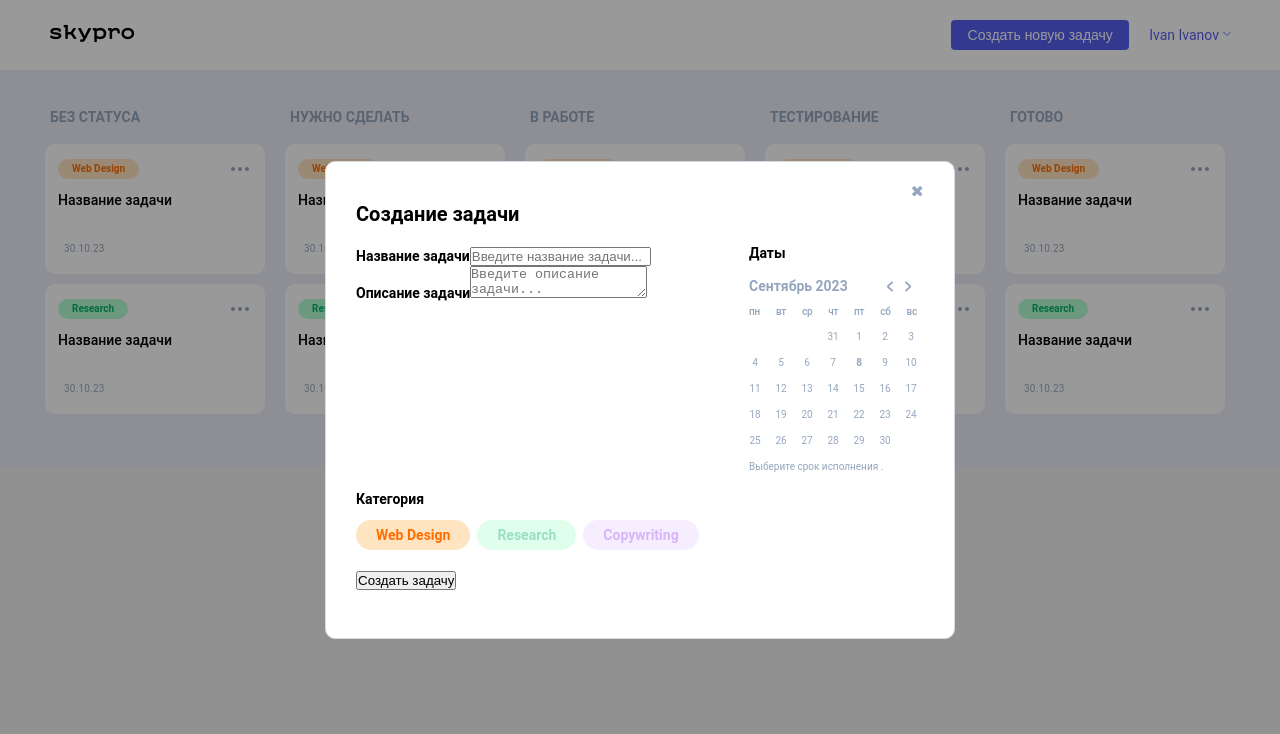
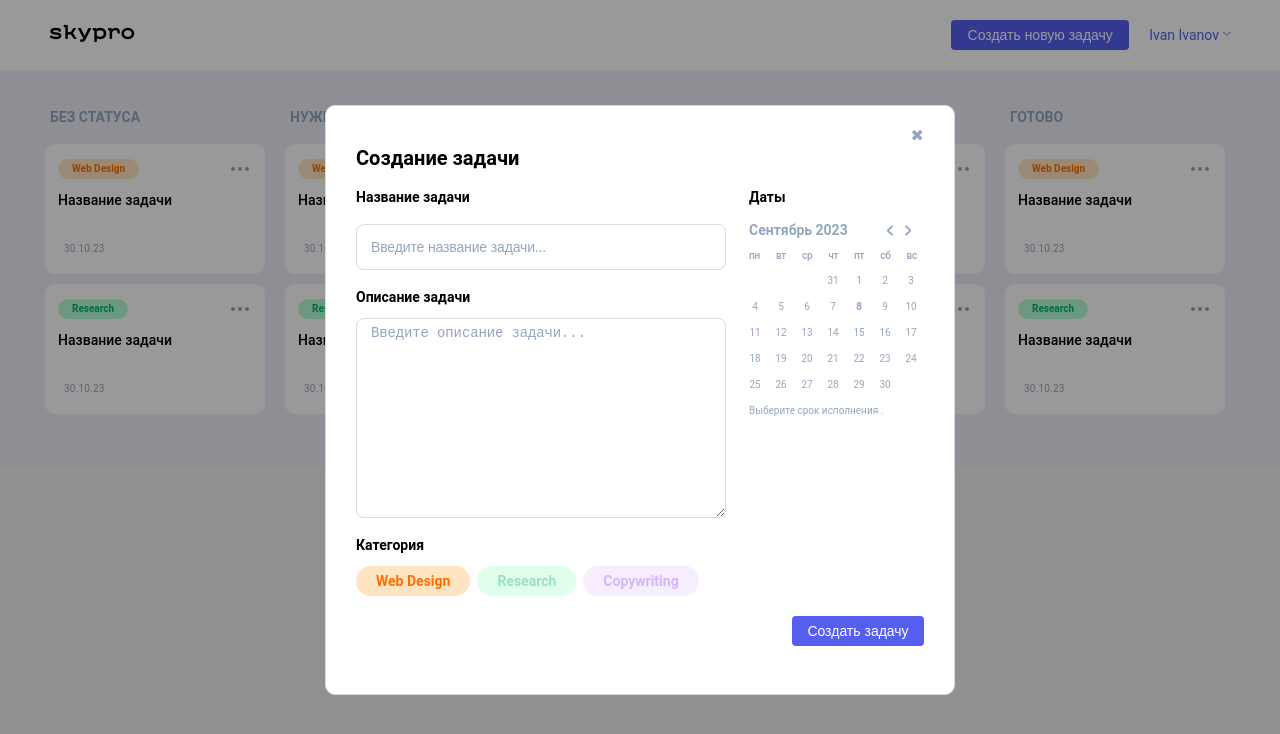
Before and after one commit to jeldnesss/skypro-kanban, a React (Vite) app: page / in a window 1280 px wide. Both pictures are taken after a click on the button "Создать новую задачу". Shown: the top 734 px of the page. Built offline with nearby package versions, Linux system fonts and the light colour scheme.

Commit message:
1 task-edited

```diff
--- a/src/App.jsx
+++ b/src/App.jsx
@@ -1,8 +1,8 @@
 import "./App.css";
-import Header from "./assets/Header/Header.jsx";
-import PopNewCard from "./assets/PopNewCard/PopNewCard.jsx";
-import PopBrowse from "./assets/PopBrowse/PopBrowse.jsx";
-import Main from "./assets/Main/Main.jsx";
+import Header from "./assets/components/Header/Header.jsx";
+import PopNewCard from "./assets/components/PopNewCard/PopNewCard.jsx";
+import PopBrowse from "./assets/components/PopBrowse/PopBrowse.jsx";
+import Main from "./assets/components//Main/Main.jsx";
 
 function App() {
   return (
@@ -14,11 +14,7 @@ function App() {
               <div className="pop-exit__ttl">
                 <h2>Выйти из аккаунта?</h2>
               </div>
-              <htmlForm
-                className="pop-exit__htmlForm"
-                id="htmlFormExit"
-                action="#"
-              >
+              <form className="pop-exit__htmlForm" id="htmlFormExit" action="#">
                 <div className="pop-exit__htmlForm-group">
                   <button className="pop-exit__exit-yes _hover01" id="exitYes">
                     <a href="modal/signin.html">Да, выйти</a>{" "}
@@ -27,7 +23,7 @@ function App() {
                     <a href="main.html">Нет, остаться</a>{" "}
                   </button>
                 </div>
-              </htmlForm>
+              </form>
             </div>
           </div>
         </div>
--- a/src/assets/Calendar/Calendar.jsx
+++ b/src/assets/components/Calendar/Calendar.jsx
@@ -1,3 +1,4 @@
+
 const Calendar = () => {
   return (
     <div className="pop-new-card__calendar calendar">
--- a/src/assets/PopBrowse/PopBrowse.jsx
+++ b/src/assets/components/PopBrowse/PopBrowse.jsx
@@ -31,24 +31,24 @@ const PopBrowse = () => {
               </div>
             </div>
             <div className="pop-browse__wrap">
-              <htmlForm
-                className="pop-browse__htmlForm htmlForm-browse"
-                id="htmlFormBrowseCard"
+              <form
+                className="pop-browse__form form-browse"
+                id="formBrowseCard"
                 action="#"
               >
-                <div className="htmlForm-browse__block">
+                <div className="form-browse__block">
                   <label htmlFor="textArea01" className="subttl">
                     Описание задачи
                   </label>
                   <textarea
-                    className="htmlForm-browse__area"
+                    className="form-browse__area"
                     name="text"
                     id="textArea01"
-                    readonly
+                    readOnly
                     placeholder="Введите описание задачи..."
                   ></textarea>
                 </div>
-              </htmlForm>
+              </form>
               <div className="pop-new-card__calendar calendar">
                 <p className="calendar__ttl subttl">Даты</p>
                 <div className="calendar__block">
--- a/src/assets/PopNewCard/PopNewCard.jsx
+++ b/src/assets/components/PopNewCard/PopNewCard.jsx
@@ -10,36 +10,36 @@ const PopNewCard = () => {
               &#10006;
             </a>
             <div className="pop-new-card__wrap">
-              <htmlForm
-                className="pop-new-card__htmlForm htmlForm-new"
-                id="htmlFormNewCard"
+              <form
+                className="pop-new-card__form form-new"
+                id="formNewCard"
                 action="#"
               >
-                <div className="htmlForm-new__block">
-                  <label htmlFor="htmlFormTitle" className="subttl">
+                <div className="form-new__block">
+                  <label htmlFor="formTitle" className="subttl">
                     Название задачи
                   </label>
                   <input
-                    className="htmlForm-new__input"
+                    className="form-new__input"
                     type="text"
                     name="name"
-                    id="htmlFormTitle"
+                    id="formTitle"
                     placeholder="Введите название задачи..."
                     autoFocus
                   />
                 </div>
-                <div className="htmlForm-new__block">
+                <div className="form-new__block">
                   <label htmlFor="textArea" className="subttl">
                     Описание задачи
                   </label>
                   <textarea
-                    className="htmlForm-new__area"
+                    className="form-new__area"
                     name="text"
                     id="textArea"
                     placeholder="Введите описание задачи..."
                   ></textarea>
                 </div>
-              </htmlForm>
+              </form>
               <Calendar />
             </div>
 
@@ -57,7 +57,7 @@ const PopNewCard = () => {
                 </div>
               </div>
             </div>
-            <button className="htmlForm-new__create _hover01" id="btnCreate">
+            <button className="form-new__create _hover01" id="btnCreate">
               Создать задачу
             </button>
           </div>
```
Also changed, not shown: src/assets/components/Card/Card.jsx (renamed from src/assets/Card/Card.jsx), src/assets/components/Column/Column.jsx (renamed from src/assets/Column/Column.jsx), src/assets/components/Header/Header.jsx (renamed from src/assets/Header/Header.jsx), src/assets/components/Main/Main.jsx (renamed from src/assets/Main/Main.jsx), src/assets/components/PopUser/PopUser.jsx (renamed from src/assets/PopUser/PopUser.jsx), src/assets/react.svg (deleted).
